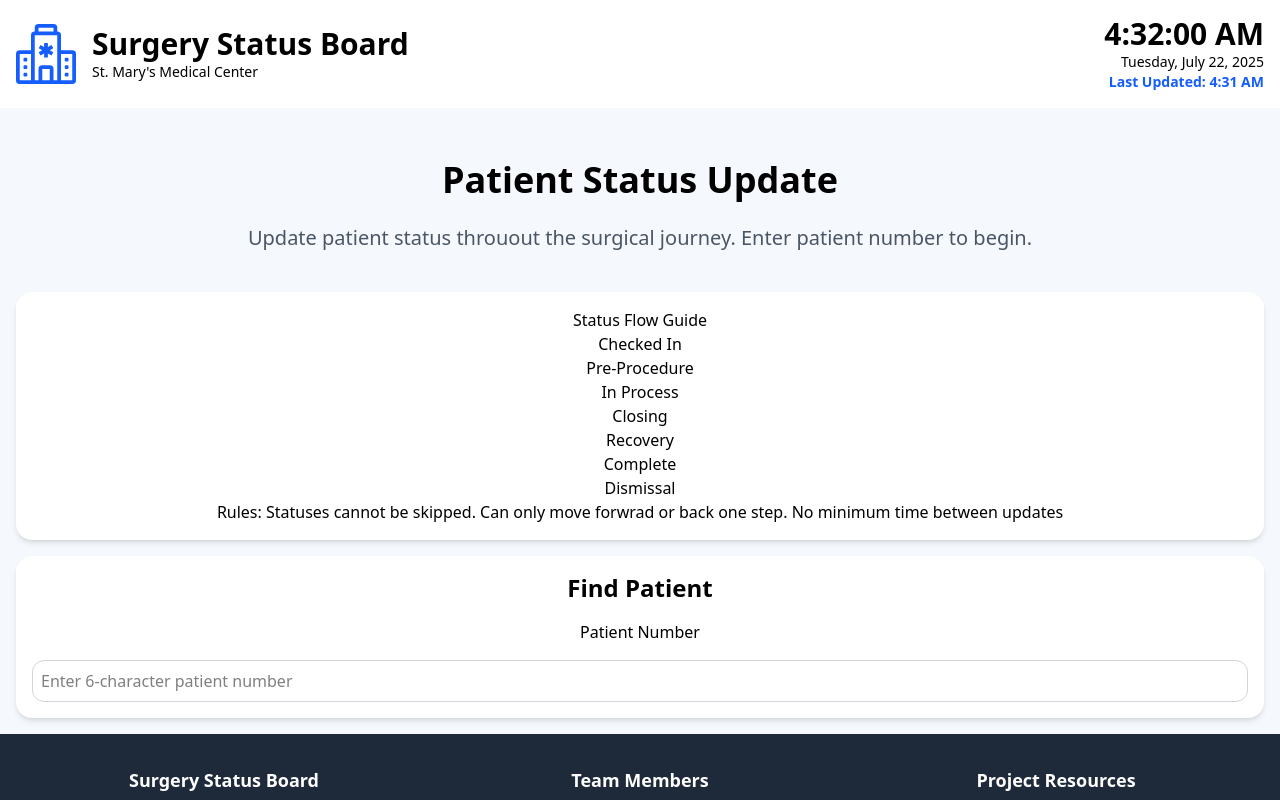
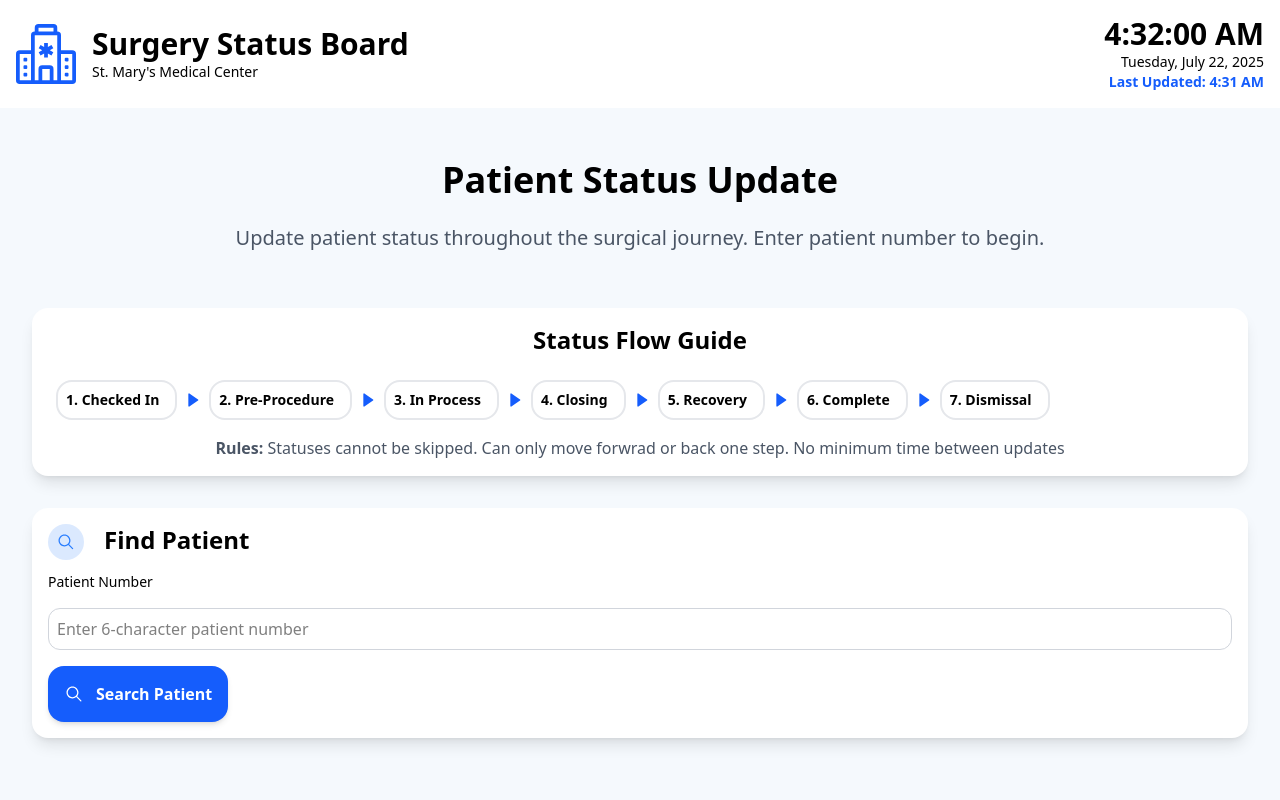
Before and after one commit to chingu-voyages/V56-tier3-team-36, a React (Vite) app in the folder client/: page /patientstatusupdate in a window 1280 px wide. Shown: the top 800 px of the page. Built offline with nearby package versions, Linux system fonts and the light colour scheme.

Commit message:
added styling to FindPatient component, added margins to StatusFlowGuide component  and FindPatient component, imported React Icons to add search icon and arrows to components

```diff
--- a/client/src/App.css
+++ b/client/src/App.css
@@ -2,8 +2,12 @@
 
 @theme {
   --color-blue-background: #f5f9fd;
+  --color-blue-search-background: #dbe9fe;
 }
 
+.status-flow-guide-button {
+  @apply pr-4 border-2 border-gray-200 p-2 rounded-2xl font-bold text-sm;
+}
 
 #root {
   height: 100vh;
--- a/client/src/components/FindPatient.jsx
+++ b/client/src/components/FindPatient.jsx
@@ -1,12 +1,22 @@
+import { IoIosSearch } from "react-icons/io";
+import SearchPatientBtn from "./SearchPatientBtn";
+
+
 export default function FindPatient () {
     return (
-        <div className="bg-white p-4 m-4 rounded-2xl shadow-md">
+        <div className="bg-white p-4 m-8 mb-30 rounded-2xl shadow-lg flex flex-col items-start">
+           <div className="flex gap-5">
+            <IoIosSearch className="bg-blue-search-background border-0 rounded-3xl text-4xl p-2 text-blue-500"/>
             <h1 className="text-2xl font-bold mb-4">Find Patient</h1>
-            <p className="mb-4">Patient Number</p>
+            </div>
+
+            <p className="mb-4 text-sm font-semi-bold">Patient Number</p>
          <input
         className="border border-gray-300 p-2 rounded-xl w-full"
         type="text"
          placeholder="Enter 6-character patient number"/>
+    <SearchPatientBtn />
             </div>
+
     )
 }
--- /dev/null
+++ b/client/src/components/SearchPatientBtn.jsx
@@ -0,0 +1,12 @@
+import { IoIosSearch } from "react-icons/io";
+
+export default function SearchPatientBtn() {
+    return (
+        <div className="bg-blue-600 p-4 mt-4 rounded-2xl shadow-md flex flex-col items-start hover:bg-blue-700 transition-colors duration-300 cursor-pointer">
+            <div className="flex gap-5 flex-row items-center">
+                <h1 className="text-md font-bold text-white flex items-center gap-3">
+                    <IoIosSearch className="text-xl"/> Search Patient</h1>
+            </div>
+        </div>
+    );
+}
--- a/client/src/components/StatusFlowGuide.jsx
+++ b/client/src/components/StatusFlowGuide.jsx
@@ -1,17 +1,48 @@
+import { BiSolidRightArrow } from "react-icons/bi";
+
 export default function StatusFlowGuide() {
     return (
-        <div className="bg-white p-4 m-4 rounded-2xl shadow-md">
-            <h1>Status Flow Guide</h1>
-            <ol>
-                <li>Checked In</li>
-                <li>Pre-Procedure</li>
-                <li>In Process</li>
-                <li>Closing</li>
-                <li>Recovery</li>
-                <li>Complete</li>
-                <li>Dismissal</li>
+        <div className="bg-white p-4 m-8 rounded-2xl shadow-lg">
+            <h2 className="text-2xl font-bold mb-6">Status Flow Guide</h2>
+           <div className="flex flex-row justify-between mb-4">
+            <ol className="flex flex-row flex-wrap gap-2 pl-2 justify-start items-center">
+
+                <div className="flex flex-row justify-center items-center gap-2">
+                    <li className="status-flow-guide-button">1. Checked In </li>
+                <BiSolidRightArrow className="text-1xl text-blue-600" />
+                </div>
+
+                <div className="flex flex-row justify-center items-center gap-2">
+                <li className="status-flow-guide-button">2. Pre-Procedure</li>
+                <BiSolidRightArrow className="text-1xl text-blue-600" />
+                </div>
+
+                <div className="flex flex-row justify-center items-center gap-2">
+                <li className="status-flow-guide-button">3. In Process</li>
+                <BiSolidRightArrow className="text-1xl text-blue-600" />
+                </div>
+
+                <div className="flex flex-row justify-center items-center gap-2">
+                <li className="status-flow-guide-button">4. Closing</li>
+                <BiSolidRightArrow className="text-1xl text-blue-600" />
+                </div>
+
+                <div className="flex flex-row justify-center items-center gap-2">
+                <li className="status-flow-guide-button">5. Recovery</li>
+                <BiSolidRightArrow className="text-1xl text-blue-600" />
+                </div>
+
+                <div className="flex flex-row justify-center items-center gap-2">
+                <li className="status-flow-guide-button">6. Complete</li>
+                <BiSolidRightArrow className="text-1xl text-blue-600" />
+                </div>
+
+
+                <li className="status-flow-guide-button">7. Dismissal</li>
             </ol>
-            <p>Rules: Statuses cannot be skipped. Can only move forwrad or back one step. No minimum time between updates </p>
+            </div>
+
+            <p className="text-gray-600"><span className="font-bold">Rules:</span> Statuses cannot be skipped. Can only move forwrad or back one step. No minimum time between updates </p>
             </div>
     );
 }
--- a/client/src/pages/PatientStatusUpdate.jsx
+++ b/client/src/pages/PatientStatusUpdate.jsx
@@ -3,15 +3,13 @@ import Header from '../components/Header';
 import StatusFlowGuide from '../components/StatusFlowGuide';
 import FindPatient from '../components/FindPatient';
 import Footer from '../components/Footer';
-
 export default function PatientStatusUpdate() {
     return (
         <div>
         <Header />
         <div className="bg-blue-background pt-40">
         <h1 className='text-4xl font-bold'>Patient Status Update</h1>
-        <p className='text-xl text-gray-600 p-6 '>Update patient status throuout the surgical journey. Enter patient number to begin.</p>
-
+        <p className='text-xl text-gray-600 p-6 '>Update patient status throughout the surgical journey. Enter patient number to begin.</p>
     <StatusFlowGuide />
     <FindPatient />
     <Footer />
--- a/package.json
+++ b/package.json
@@ -7,7 +7,8 @@
     "start": "npm run dev"
   },
   "dependencies": {
-    "concurrently": "^7.0.0"
+    "concurrently": "^7.0.0",
+    "react-icons": "^5.5.0"
   },
   "devDependencies": {
     "prettier": "^3.6.2"
```
Also changed, not shown: 1 other file (tests, documents, lock files or other folders).
